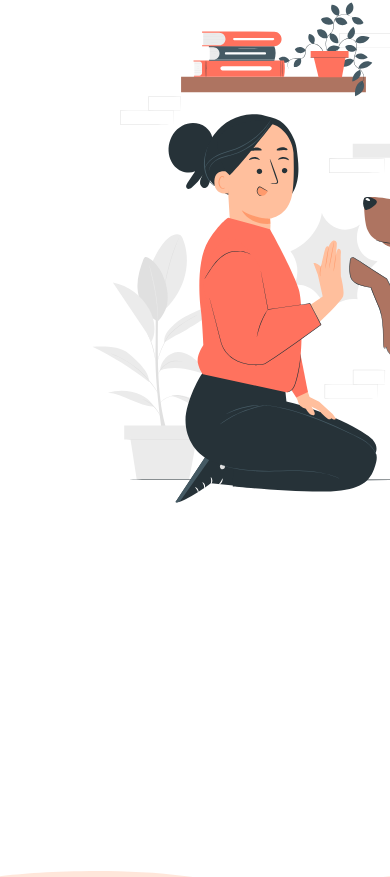
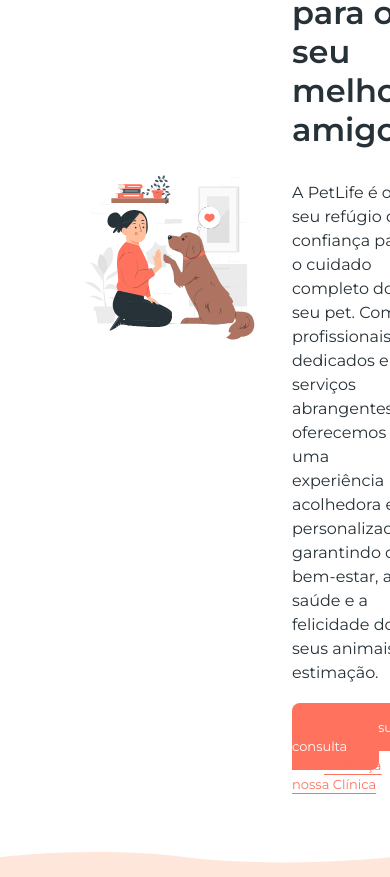
Before and after one commit to LucasElias95/Pet-Life-OneBitCode, a plain HTML site: page index.html in a window 390 px wide. Shown: the part 447-1324 px from the top of the page. Drawn offline with Linux system fonts and the light colour scheme.

Commit message:
atualização img responsiva

```diff
--- a/index.html
+++ b/index.html
@@ -6,6 +6,7 @@
     <meta name="description" content="Garanta uma vida longa e cheia de alegria para seu melhor amigo.">
     <title>Pet Life</title>
     <link rel="stylesheet" href="style.css">
+    <link rel="stylesheet" href="styleCel.css">
     <link rel="preconnect" href="https://fonts.googleapis.com">
     <link rel="preconnect" href="https://fonts.gstatic.com" crossorigin>
     <link
@@ -28,7 +29,7 @@
     </header>
     <main>
         <section id="inicio">
-            <img src="img/start-img.svg" alt="" width="580" height="580">
+            <img class="imgInicial" src="img/start-img.svg" alt="">
             <div>
                 <h1>
                     Garanta uma vida longa e cheia de alegria para o seu melhor amigo
@@ -68,7 +69,7 @@
                 </ul>
 
             </div>
-            <img src="img/clinic-img.svg" alt="" width="480" height="480" loading="lazy">
+            <img class="imgClinica" src="img/clinic-img.svg" alt="" loading="lazy">
         </section>
 
         <section id="farmacia">
--- a/style.css
+++ b/style.css
@@ -68,6 +68,11 @@ h2 {
     /*profundidade*/
 }
 
+.imgInicial{
+    width: 580px;
+    height: 580px;
+}
+
 #clinica {
     display: flex;
     align-items: center;
@@ -78,6 +83,11 @@ h2 {
 #clinica li {
     margin-bottom: 16px;
     margin-left: 32px;
+}
+
+.imgClinica{
+    width: 480px;
+    height: 480px;
 }
 
 #farmacia {
--- /dev/null
+++ b/styleCel.css
@@ -0,0 +1,31 @@
+@media (max-width: 868px) {
+
+
+.botao {
+    font-size: small;
+    background-color: #ff725e;
+    border-radius: 8px;
+    color: #ffffff;
+    padding: 16px 32px;
+    text-decoration: none;
+}
+
+.botaoTransparente {
+    font-size: small;
+    background-color: transparent;
+    color: #ff725e;
+    padding: 16px 32px;
+    text-underline-offset: 4px;
+}
+
+.imgInicial{
+    width: 180px;
+    height: 180px;
+}
+
+.imgClinica{
+    width: 180px;
+    height: 180px;
+}
+
+}
```
